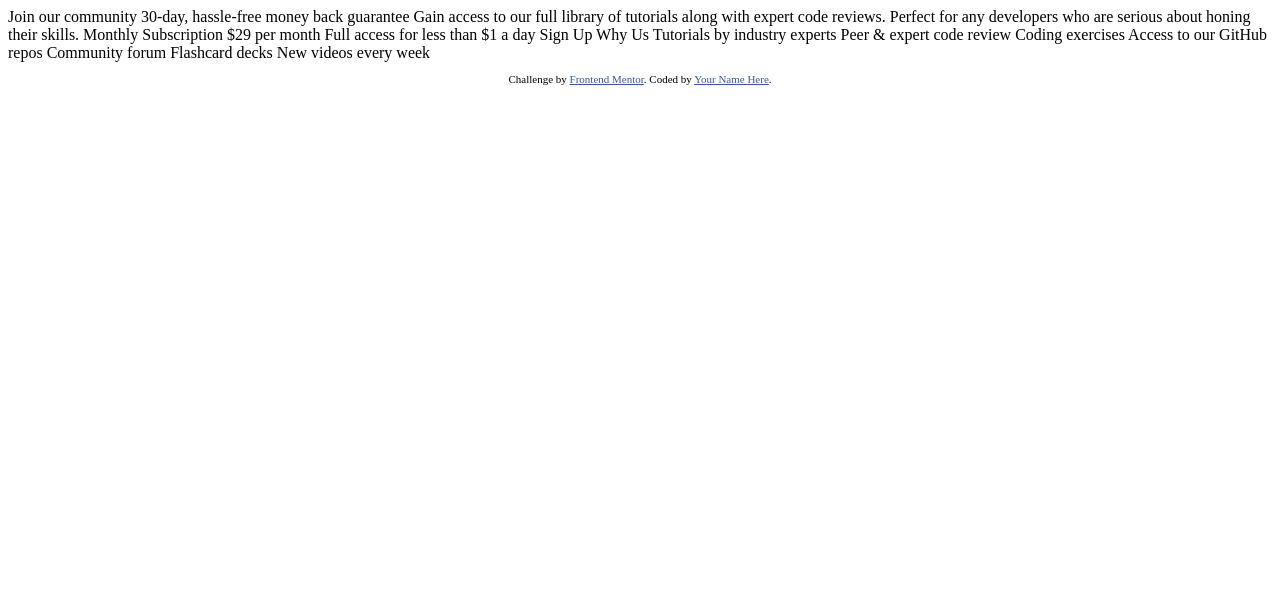
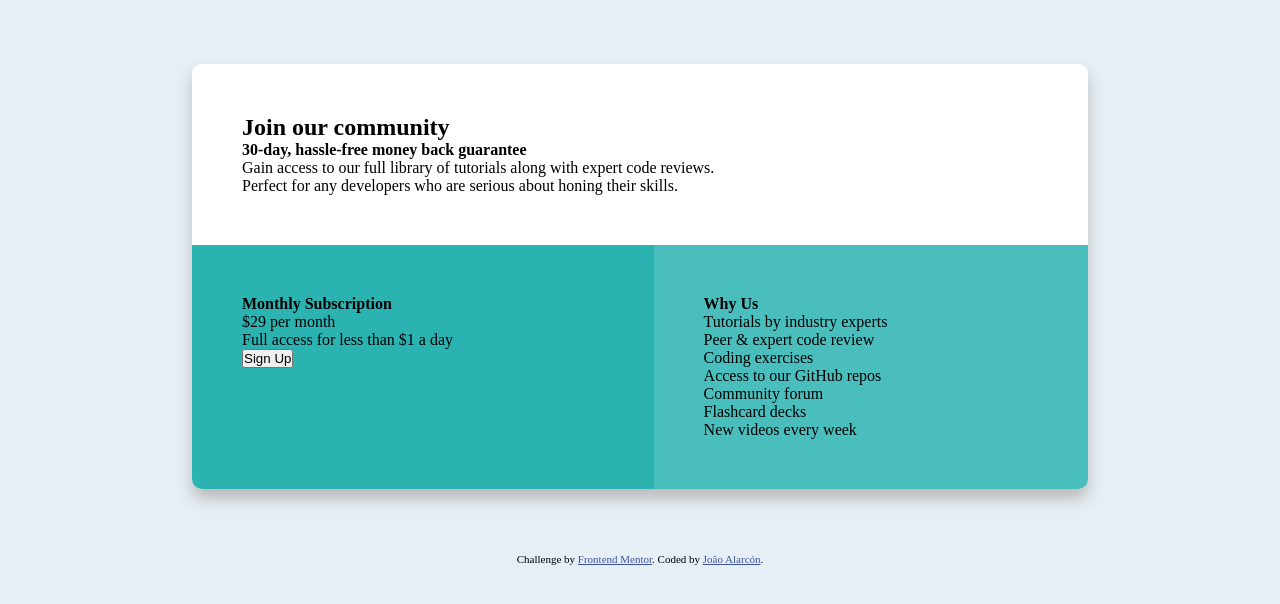
Before and after one commit to S0fer/single-price-grid-component-master, a plain HTML site: page index.html in a window 1280 px wide. Drawn offline with Linux system fonts and the light colour scheme.

Commit message:
initial_styling

```diff
--- /dev/null
+++ b/index.css
@@ -0,0 +1,36 @@
+* {
+    margin:0;
+    padding: 0;
+}
+
+body {
+    background-color: #e6eff6;
+}
+
+main {
+    border-radius: 10px;
+    margin: 5% auto;
+    width: 70%;
+    display: grid;
+    box-shadow: 0px 10px 15px #bbb;
+    overflow: hidden;
+    grid-template-areas: 'a a'
+    'b c';
+}
+
+main > div{
+    padding:50px;
+}
+
+.main_block {
+    background-color: #fff;
+    grid-area: a;
+}
+
+.section_one {
+    background-color: #2bb3b1;hggyhghghgy
+}
+
+.section_two {
+    background-color: #4abebd;
+}
--- a/index.html
+++ b/index.html
@@ -5,6 +5,8 @@
   <meta name="viewport" content="width=device-width, initial-scale=1.0"> <!-- displays site properly based on user's device -->
 
   <link rel="icon" type="image/png" sizes="32x32" href="./images/favicon-32x32.png">
+
+  <link rel="stylesheet" href="index.css">
 
   <title>Frontend Mentor | Single Price Grid Component</title>
 
@@ -14,36 +16,59 @@
     .attribution a { color: hsl(228, 45%, 44%); }
   </style>
 </head>
-<body>
-  Join our community
+<body> <!-- grayish -->
+  <main> <!-- rounding and shadows, margins -->
+    <div class="main_block"> <!-- white bg -->
+      <h2>
+        Join our community
+      </h2>
+      <h4>
+        30-day, hassle-free money back guarantee
+      </h4>
+      <p>
+        Gain access to our full library of tutorials along with expert code reviews.
+        <br />
+        Perfect for any developers who are serious about honing their skills.
+      </p>
+    </div>
 
-  30-day, hassle-free money back guarantee
+    <div class="section_one"> <!-- dark blue -->
+      <h4>
+        Monthly Subscription
+      </h4>
+      <p>
+        <span>&dollar;29</span> per month
+      </p>
+      <p>
+        Full access for less than &dollar;1 a day
+      </p>
+      <button>
+        Sign Up
+      </button>
+    </div>
 
-  Gain access to our full library of tutorials along with expert code reviews.
-  Perfect for any developers who are serious about honing their skills.
+    <div class="section_two"> <!-- light blue -->
+      <h4>Why Us</h4>
+      <p>
+        Tutorials by industry experts<br />
+        Peer &amp; expert code review<br />
+        Coding exercises<br />
+        Access to our GitHub repos<br />
+        Community forum<br />
+        Flashcard decks<br />
+        New videos every week
+      </p>
+    </div>
+  </main>
 
-  Monthly Subscription
 
-  &dollar;29 per month
 
-  Full access for less than &dollar;1 a day
 
-  Sign Up
-
-  Why Us
-
-  Tutorials by industry experts
-  Peer &amp; expert code review
-  Coding exercises
-  Access to our GitHub repos
-  Community forum
-  Flashcard decks
-  New videos every week
 
   <footer>
     <p class="attribution">
       Challenge by <a href="https://www.frontendmentor.io?ref=challenge" target="_blank">Frontend Mentor</a>.
-      Coded by <a href="#">Your Name Here</a>.
+      Coded by <a href="https://alarcon.netlify.app">João Alarcón</a>.
     </p>
   </footer>
 </body>
```
